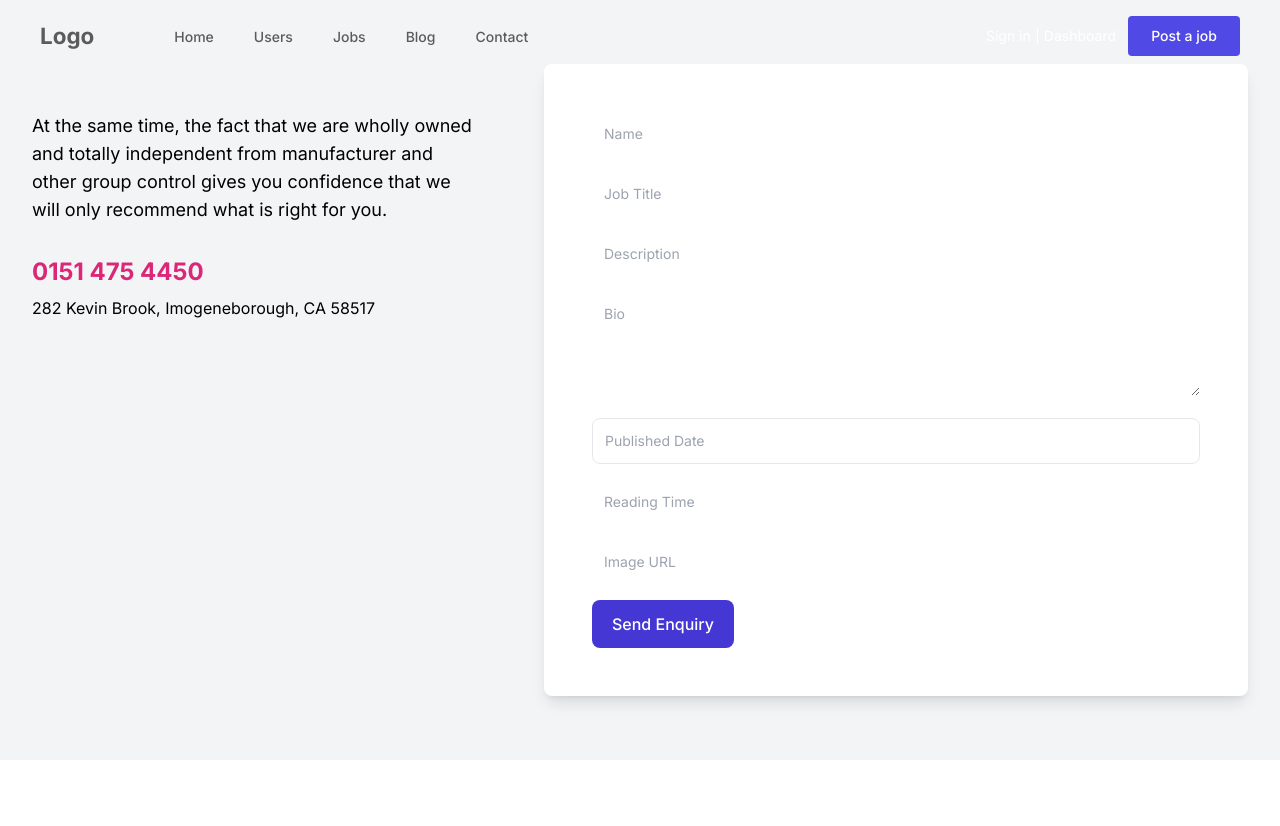
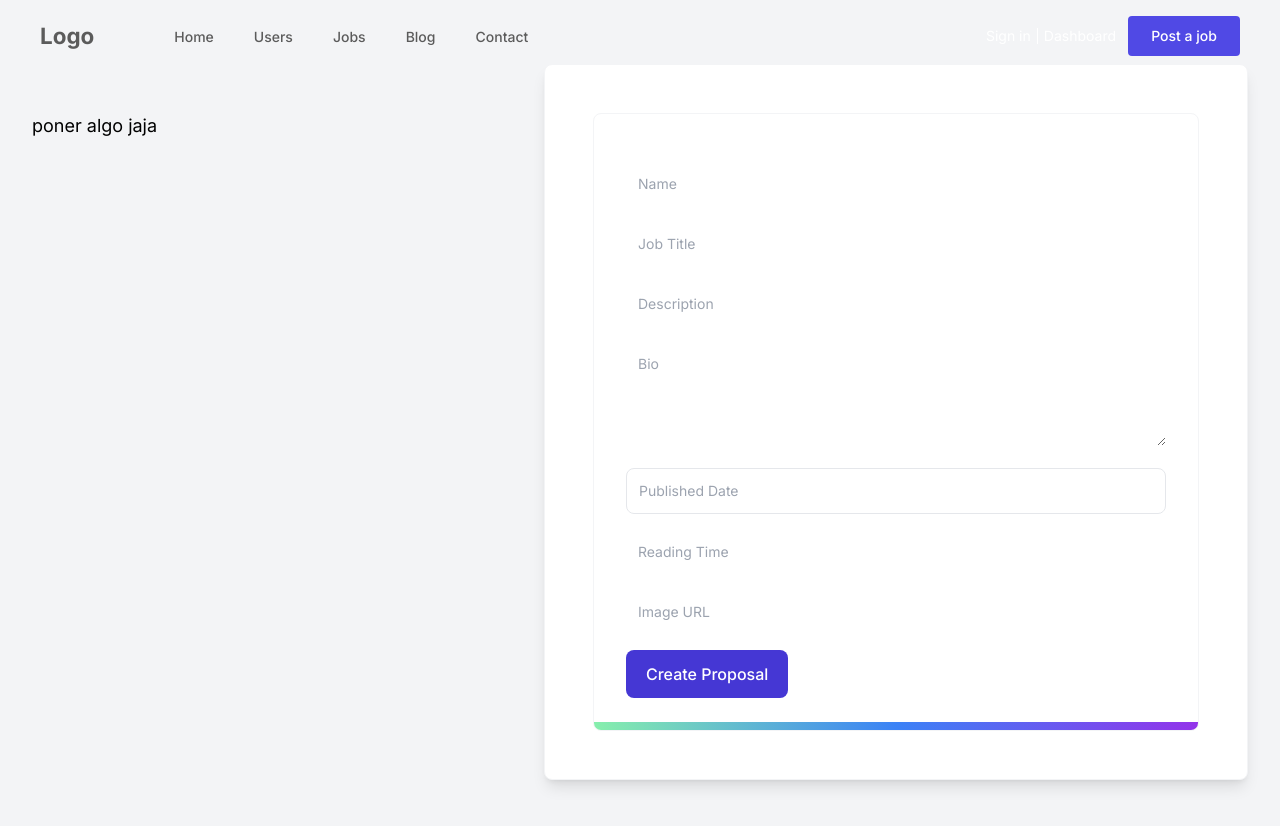
Before and after one commit to euphoricdesign/GoHire, a Next.js app: page /formJobs in a window 1280 px wide. Shown: the top 826 px of the page. Before the commit the page ends 800 px from the top, so only its background shows below. Built offline with nearby package versions, Linux system fonts and the light colour scheme.

Commit message:
se codifico el boton del form

```diff
--- a/src/components/FormJobs/FormJobs.tsx
+++ b/src/components/FormJobs/FormJobs.tsx
@@ -1,5 +1,5 @@
+"use client"
 
-"use client"
 import React, { useState } from 'react';
 
 interface FormData {
@@ -13,6 +13,7 @@ interface FormData {
 }
 
 const FormJobs: React.FC = () => {
+
     const [formData, setFormData] = useState<FormData>({
         name: '',
         jobTitle: '',
@@ -20,12 +21,12 @@ const FormJobs: React.FC = () => {
         bio: '',
         publishedDate: '',
         readingTime: '',
-        imageUrl: '',
+        imageUrl: ''
     });
 
     const handleChange = (e: React.ChangeEvent<HTMLInputElement | HTMLTextAreaElement>) => {
         const { id, value } = e.target;
-        setFormData((prevData) => ({
+        setFormData(prevData => ({
             ...prevData,
             [id]: value,
         }));
@@ -34,7 +35,7 @@ const FormJobs: React.FC = () => {
     const handleSubmit = (e: React.FormEvent) => {
         e.preventDefault();
         console.log(formData);
-        //aca se va a ser el envio de datos a la apiiii.
+        // Aquí se realizará el envío de datos a la API.
     };
 
     return (
@@ -43,21 +44,15 @@ const FormJobs: React.FC = () => {
                 <div className="grid grid-cols-1 gap-x-16 gap-y-8 lg:grid-cols-5">
                     <div className="lg:col-span-2 lg:py-12">
                         <p className="max-w-xl text-lg">
-                            At the same time, the fact that we are wholly owned and totally independent from
-                            manufacturer and other group control gives you confidence that we will only recommend what
-                            is right for you.
+                            poner algo  jaja
                         </p>
-
-                        <div className="mt-8">
-                            <a href="#" className="text-2xl font-bold text-pink-600"> 0151 475 4450 </a>
-                            <address className="mt-2 not-italic">282 Kevin Brook, Imogeneborough, CA 58517</address>
                     </div>
-                    </div>
-
-                    <div className="rounded-lg bg-white p-8 shadow-lg lg:col-span-3 lg:p-12">
-                        <form onSubmit={handleSubmit} className="space-y-4">
+                    <div className="rounded-lg border border-gray-100 bg-white p-8 shadow-lg lg:col-span-3 lg:p-12">
+                        <div className="relative block overflow-hidden rounded-lg border border-gray-100 p-4 sm:p-6 lg:p-8">
+                            <span className="absolute inset-x-0 bottom-0 h-2 bg-gradient-to-r from-green-300 via-blue-500 to-purple-600"></span>
+                            <form onSubmit={handleSubmit} className="space-y-4 mt-4">
                                 <div>
-                                <label className="sr-only" htmlFor="name">Name</label>
+                                    <label htmlFor="name"></label>
                                     <input
                                         className="w-full rounded-lg border-gray-200 p-3 text-sm"
                                         placeholder="Name"
@@ -68,7 +63,7 @@ const FormJobs: React.FC = () => {
                                     />
                                 </div>
                                 <div>
-                                <label className="sr-only" htmlFor="jobTitle">Job Title</label>
+                                    <label htmlFor="jobTitle"></label>
                                     <input
                                         className="w-full rounded-lg border-gray-200 p-3 text-sm"
                                         placeholder="Job Title"
@@ -79,7 +74,7 @@ const FormJobs: React.FC = () => {
                                     />
                                 </div>
                                 <div>
-                                <label className="sr-only" htmlFor="description">Description</label>
+                                    <label htmlFor="description"></label>
                                     <input
                                         className="w-full rounded-lg border-gray-200 p-3 text-sm"
                                         placeholder="Description"
@@ -90,7 +85,7 @@ const FormJobs: React.FC = () => {
                                     />
                                 </div>
                                 <div>
-                                <label className="sr-only" htmlFor="bio">Bio</label>
+                                    <label htmlFor="bio"></label>
                                     <textarea
                                         className="w-full rounded-lg focus:border-custom-focus p-3 text-sm"
                                         placeholder="Bio"
@@ -101,7 +96,7 @@ const FormJobs: React.FC = () => {
                                     ></textarea>
                                 </div>
                                 <div>
-                                <label className="sr-only" htmlFor="publishedDate">Published Date</label>
+                                    <label htmlFor="publishedDate"></label>
                                     <input
                                         className="w-full rounded-lg border border-gray-200 p-3 text-sm focus:border-custom-focus"
                                         placeholder="Published Date"
@@ -112,7 +107,7 @@ const FormJobs: React.FC = () => {
                                     />
                                 </div>
                                 <div>
-                                <label className="sr-only" htmlFor="readingTime">Reading Time</label>
+                                    <label htmlFor="readingTime"></label>
                                     <input
                                         className="w-full rounded-lg border-gray-200 p-3 text-sm"
                                         placeholder="Reading Time"
@@ -123,7 +118,7 @@ const FormJobs: React.FC = () => {
                                     />
                                 </div>
                                 <div>
-                                <label className="sr-only" htmlFor="imageUrl">Image URL</label>
+                                    <label htmlFor="imageUrl"></label>
                                     <input
                                         className="w-full rounded-lg border-gray-200 p-3 text-sm"
                                         placeholder="Image URL"
@@ -133,17 +128,17 @@ const FormJobs: React.FC = () => {
                                         onChange={handleChange}
                                     />
                                 </div>
-
                                 <div className="mt-4">
                                     <button
                                         type="submit"
                                         className="inline-block w-full rounded-lg px-5 py-3 font-medium text-white sm:w-auto"
                                         style={{ backgroundColor: '#4537D4' }}
                                     >
-                                    Send Enquiry
+                                       Create Proposal
                                     </button>
                                 </div>
                             </form>
+                        </div>
                     </div>
                 </div>
             </div>
```
Lines whose indentation alone changed are shown as unchanged.
